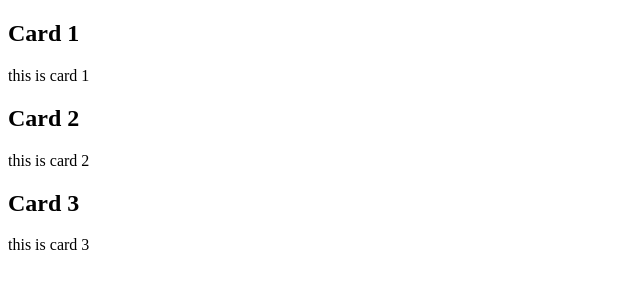
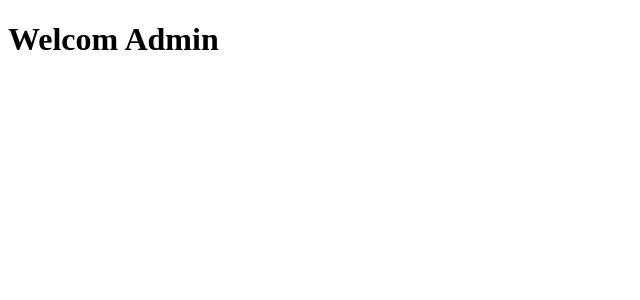
Before and after one commit to Muhammad-Zohaib-42/react-monster-master-class, a React (Vite) app in the folder intro/: page / in a window 1280 px wide. Shown: the top 300 px of the page, without its empty margins (0-640 px from the left). Built offline with nearby package versions, Linux system fonts and the light colour scheme.

Commit message:
lern about conditional rendering and practice it

```diff
--- a/intro/src/App.jsx
+++ b/intro/src/App.jsx
@@ -1,19 +1,10 @@
-import Card from "./components/Card"
+const App = () => {
+  const isLoggedIn = true
+  const isAdmin = true
 
-const App = () => {
   return <>
-    <Card>
-      <h2>Card 1</h2>
-      <p>this is card 1</p>
-    </Card>
-    <Card>
-      <h2>Card 2</h2>
-      <p>this is card 2</p>
-    </Card>
-    <Card>
-      <h2>Card 3</h2>
-      <p>this is card 3</p>
-    </Card>
+     {isLoggedIn && isAdmin && <h1>Welcom Admin</h1>}
+     {isLoggedIn && !isAdmin && <h1>Welcome user</h1>}
   </>
 }
 
```
